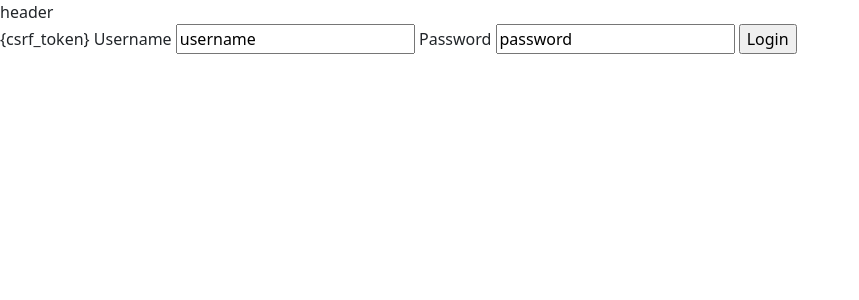
After one commit to Manasseh-Kinyua/AWWWARDS, a Django app: page /login/ in a window 1280 px wide. The commit adds this page. Shown: the top 300 px of the page, without its empty margins (0-859 px from the left). Run offline with Django 4.2, Linux system fonts and the light colour scheme; some libraries are stand-ins or nearby versions.

Commit message:
add the login template, urls and the view function

```diff
--- /dev/null
+++ b/awards/templates/awards/login_register.html
@@ -0,0 +1,17 @@
+{% extends 'awards/base.html' %}
+
+{% block content %}
+<div>
+    <form method="POST" action="">
+        {csrf_token}
+        <label for="">Username</label>
+        <input type="text" value="username" placeholder="Enter Username">
+
+        <label for="">Password</label>
+        <input type="text" value="password" placeholder="Enter Password">
+
+        <input type="submit" value="Login">
+
+    </form>
+</div>
+{% endblock %}
--- a/awards/templates/navbar.html
+++ b/awards/templates/navbar.html
@@ -0,0 +1 @@
+header
--- a/awards/urls.py
+++ b/awards/urls.py
@@ -4,6 +4,7 @@ from django.conf import settings
 from django.conf.urls.static import static
 
 urlpatterns = [
+    path('login/', views.loginPage, name = 'login'),
     path('', views.index, name = 'index'),
 ]
 
--- a/awards/views.py
+++ b/awards/views.py
@@ -2,6 +2,10 @@ from django.shortcuts import render
 from .models import Project
 
 # Create your views here.
+def loginPage(request):
+    context = {}
+    return render(request, 'awards/login_register.html', context)
+
 def index(request):
     projects = Project.objects.all()
     context = {
```
Also changed, not shown: awards/templates/awards/index.html (+0 -8 lines).
